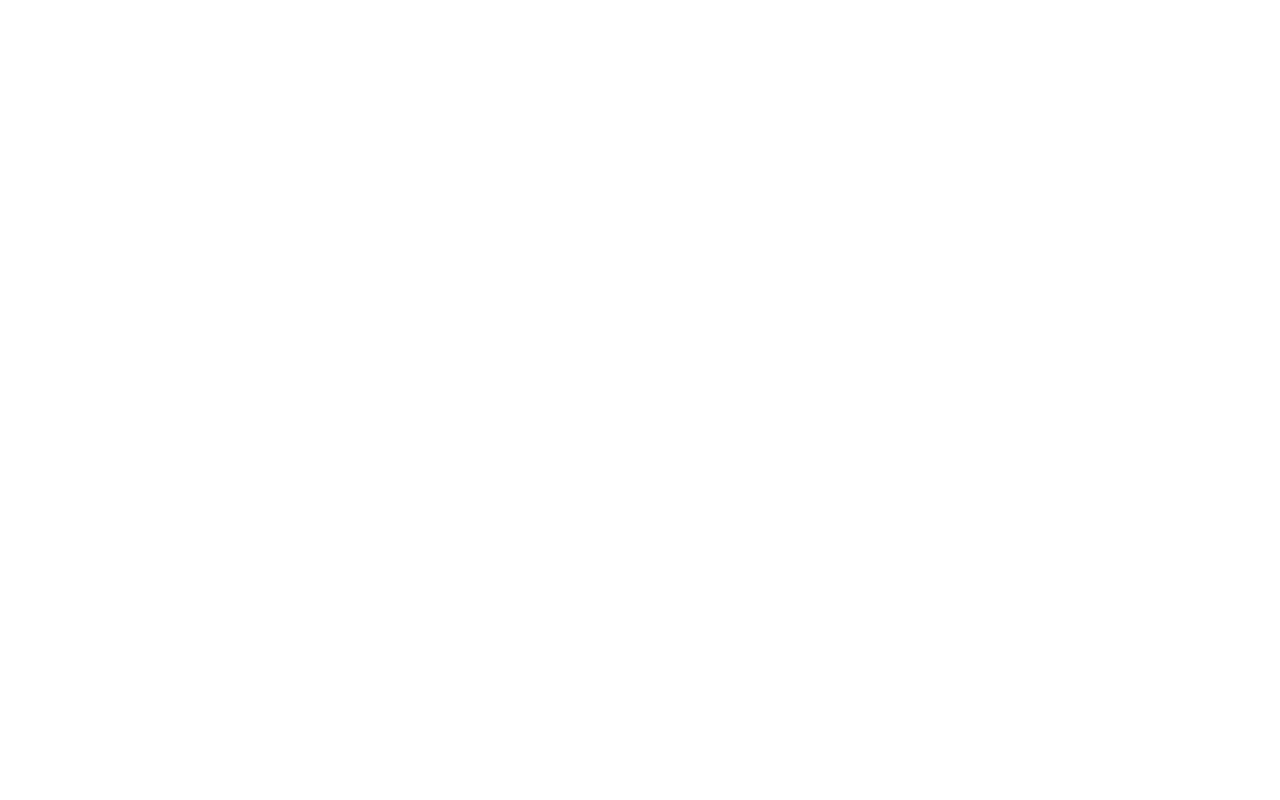
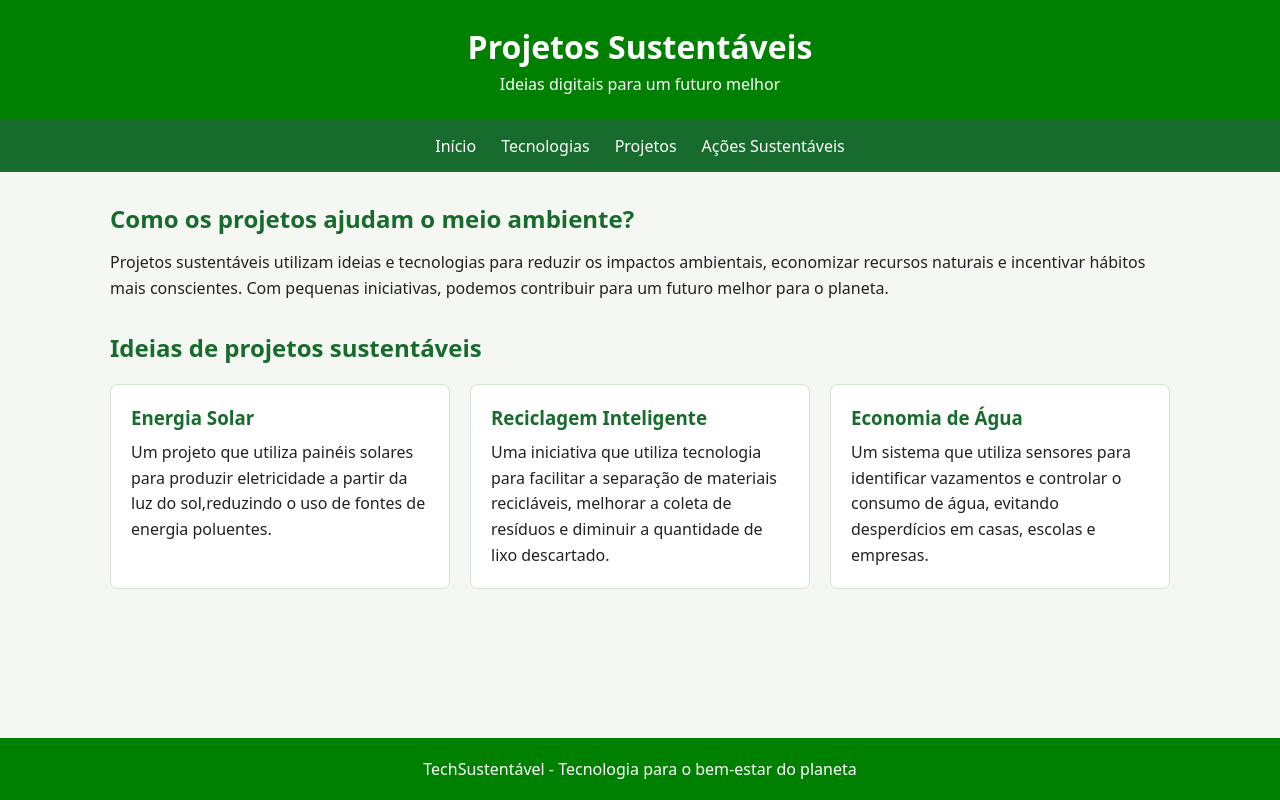
Before and after one commit to luquetaaa-stack/techsustentavel, a plain HTML site: page projetos.html in a window 1280 px wide. Drawn offline with Linux system fonts and the light colour scheme.

Commit message:
finalização do html de projetos e finalização do css de tecnologia e projeto

```diff
--- /dev/null
+++ b/projeto.css
@@ -0,0 +1,107 @@
+* {
+    margin: 0;
+    padding: 0;
+    box-sizing: border-box;
+    font-family: system-ui, sans-serif;
+}
+
+html, body {
+    min-height: 100%;
+}
+
+body {
+    display: flex;
+    flex-direction: column;
+    min-height: 100vh;
+    background-color: #f4f7f2;
+    color: #222;
+}
+
+header {
+    background-color: green;
+    color: white;
+    text-align: center;
+    padding: 25px 15px;
+}
+
+header h1 {
+    margin-bottom: 5px;
+}
+
+nav {
+    background-color: #176b2c;
+    display: flex;
+    justify-content: center;
+    flex-wrap: wrap;
+    gap: 25px;
+    padding: 15px;
+}
+
+nav a {
+    color: white;
+    text-decoration: none;
+}
+
+main {
+    flex: 1;
+    width: 100%;
+    max-width: 1100px;
+    margin: 0 auto;
+    padding: 30px 20px;
+}
+
+section {
+    margin-bottom: 30px;
+}
+
+section h2 {
+    color: #176b2c;
+    margin-bottom: 15px;
+}
+
+section p {
+    line-height: 1.6;
+}
+
+.tecnologias {
+    display: flex;
+    flex-wrap: wrap;
+    gap: 20px;
+    margin-top: 20px;
+}
+
+.Ideias {
+    flex: 1;
+    min-width: 220px;
+    padding: 20px;
+    background-color: white;
+    border: 1px solid #d5e3d3;
+    border-radius: 8px;
+}
+
+.Ideias h3 {
+    color: #176b2c;
+    margin-bottom: 10px;
+}
+
+footer {
+    background-color: green;
+    color: white;
+    text-align: center;
+    padding: 20px;
+    margin-top: auto;
+}
+
+@media (max-width: 600px) {
+    nav {
+        gap: 15px;
+    }
+
+    .tecnologias {
+        flex-direction: column;
+    }
+
+    .Ideias {
+        width: 100%;
+    }
+}
--- a/projetos.html
+++ b/projetos.html
@@ -0,0 +1,65 @@
+<!DOCTYPE html>
+<html lang="pt-br">
+<head>
+    <meta charset="UTF-8">
+    <meta name="viewport" content="width=device-width, initial-scale=1.0">
+    <title>Projetos Sustentáveis</title>
+    <link rel="stylesheet" href="projeto.css">
+</head>
+<body>
+
+    <header>
+        <h1>Projetos Sustentáveis</h1>
+        <p>Ideias digitais para um futuro melhor</p>
+    </header>
+
+    <nav>
+        <a href="index.html">Início</a>
+        <a href="tecnologia.html">Tecnologias</a>
+        <a href="projetos.html">Projetos</a>
+        <a href="acoes.html">Ações Sustentáveis</a>
+    </nav>
+
+    <main>
+        <section>
+            <h2>Como os projetos ajudam o meio ambiente?</h2>
+            <p>
+                Projetos sustentáveis utilizam ideias e tecnologias para reduzir os impactos ambientais, economizar recursos naturais e incentivar hábitos mais conscientes. Com pequenas iniciativas, podemos contribuir para um futuro melhor para o planeta.
+            </p>
+        </section>
+
+        <section>
+            <h2>Ideias de projetos sustentáveis</h2>
+
+            <div class="tecnologias">
+                <div class="Ideias">
+                    <h3>Energia Solar</h3>
+                    <p>
+                        Um projeto que utiliza painéis solares para produzir eletricidade a partir da luz do sol,reduzindo o uso de fontes de energia poluentes.
+                    </p>
+                </div>
+
+                <div class="Ideias">
+                    <h3>Reciclagem Inteligente</h3>
+                    <p>
+                        Uma iniciativa que utiliza tecnologia para facilitar a separação de materiais recicláveis, melhorar a coleta de resíduos e diminuir a quantidade de lixo descartado.
+                    </p>
+                </div>
+
+                <div class="Ideias">
+                    <h3>Economia de Água</h3>
+                    <p>
+                        Um sistema que utiliza sensores para identificar vazamentos e controlar o consumo de água, evitando desperdícios em casas, escolas
+                        e empresas.
+                    </p>
+                </div>
+            </div>
+        </section>
+    </main>
+
+    <footer>
+        <p>TechSustentável - Tecnologia para o bem-estar do planeta</p>
+    </footer>
+
+</body>
+</html>
--- /dev/null
+++ b/tecnologia.css
@@ -0,0 +1,107 @@
+* {
+    margin: 0;
+    padding: 0;
+    box-sizing: border-box;
+    font-family: system-ui, sans-serif;
+}
+
+html, body {
+    min-height: 100%;
+}
+
+body {
+    display: flex;
+    flex-direction: column;
+    min-height: 100vh;
+    background-color: #f4f7f2;
+    color: #222;
+}
+
+header {
+    background-color: green;
+    color: white;
+    text-align: center;
+    padding: 25px 15px;
+}
+
+header h1 {
+    margin-bottom: 5px;
+}
+
+nav {
+    background-color: #176b2c;
+    display: flex;
+    justify-content: center;
+    flex-wrap: wrap;
+    gap: 25px;
+    padding: 15px;
+}
+
+nav a {
+    color: white;
+    text-decoration: none;
+}
+
+main {
+    flex: 1;
+    width: 100%;
+    max-width: 1100px;
+    margin: 0 auto;
+    padding: 30px 20px;
+}
+
+section {
+    margin-bottom: 30px;
+}
+
+section h2 {
+    color: #176b2c;
+    margin-bottom: 15px;
+}
+
+section p {
+    line-height: 1.6;
+}
+
+.tecnologias {
+    display: flex;
+    flex-wrap: wrap;
+    gap: 20px;
+    margin-top: 20px;
+}
+
+.Ideias {
+    flex: 1;
+    min-width: 220px;
+    padding: 20px;
+    background-color: white;
+    border: 1px solid #d5e3d3;
+    border-radius: 8px;
+}
+
+.Ideias h3 {
+    color: #176b2c;
+    margin-bottom: 10px;
+}
+
+footer {
+    background-color: green;
+    color: white;
+    text-align: center;
+    padding: 20px;
+    margin-top: auto;
+}
+
+@media (max-width: 600px) {
+    nav {
+        gap: 15px;
+    }
+
+    .tecnologias {
+        flex-direction: column;
+    }
+
+    .Ideias {
+        width: 100%;
+    }
+}
```
Also changed, not shown: tecnologia.html (+1 -1 lines), style.css (deleted).
